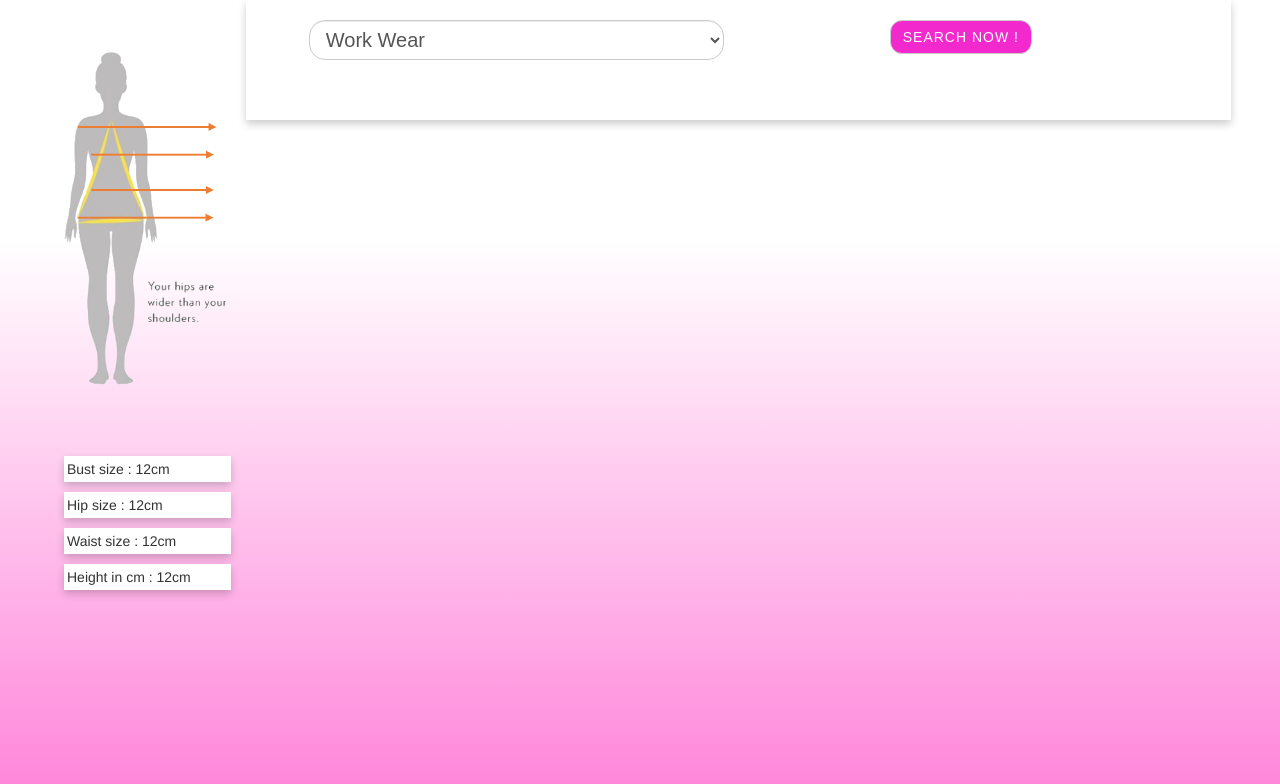
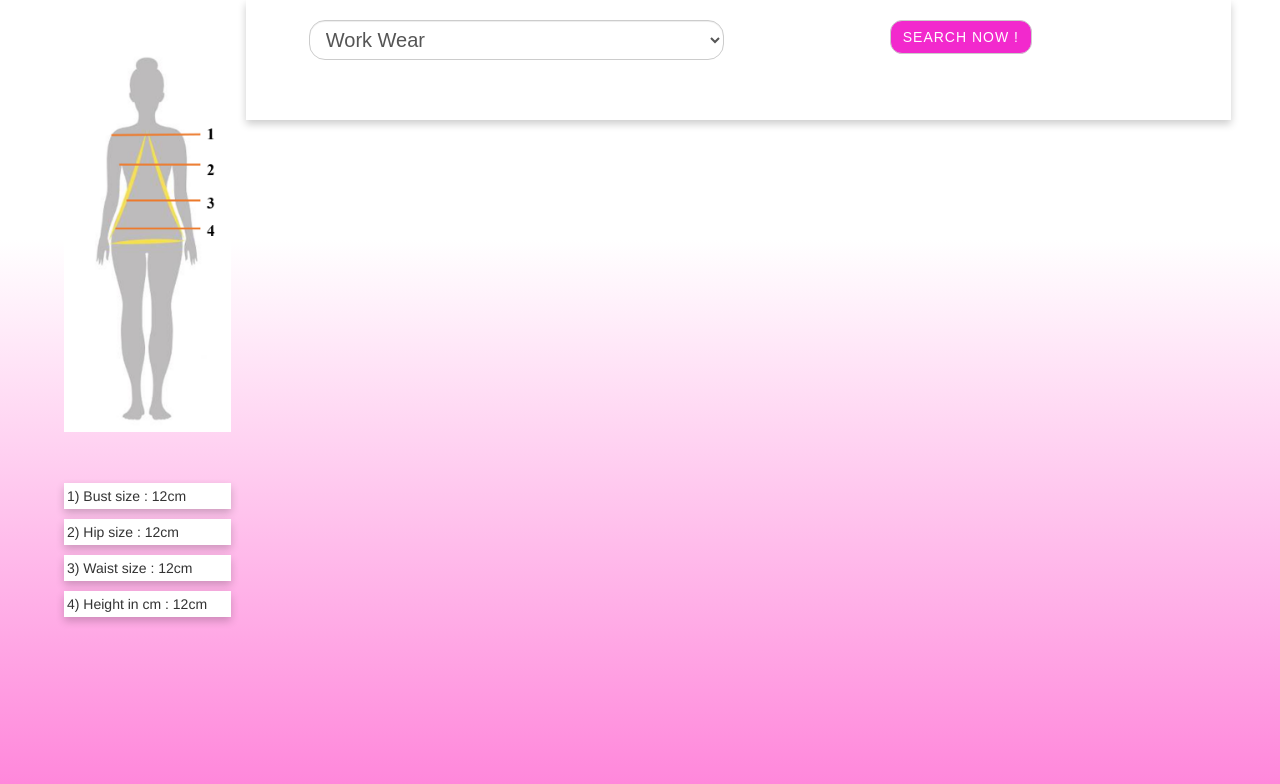
Before and after one commit to vinodhan16/fashist, a PHP site: page /search.php in a window 1280 px wide. Shown: the top 784 px of the page. Run offline with PHP 8.4, Linux system fonts and the light colour scheme.

Commit message:
ddd
dddd

```diff
--- a/search.php
+++ b/search.php
@@ -16,7 +16,7 @@
   <div class="products container1">
     <div class="row">
       <div class="col-md-2">
-            <img class="demo hidden-xs hidden-sm" src="assets/images/demo.png">
+            <img class="demo hidden-xs hidden-sm" src="assets/images/triangle.png">
 
           <div class="row ">
               <div class="col-xs-6">
@@ -25,16 +25,16 @@
               <div class="col-xs-6 col-md-12">
                   <div class="topper">
               <div class="card pad">
-                  <p class="paddy">Bust size : 12cm</p>
+                  <p class="paddy">1) Bust size : 12cm</p>
                   </div>
                         <div class="card pad">
-                  <p class="paddy">Hip size : 12cm</p>
+                  <p class="paddy">2) Hip size : 12cm</p>
                   </div>
                         <div class="card pad">
-                  <p class="paddy">Waist size : 12cm</p>
+                  <p class="paddy">3) Waist size : 12cm</p>
                   </div>
                         <div class="card pad">
-                  <p class="paddy">Height in cm : 12cm</p>
+                  <p class="paddy">4) Height in cm : 12cm</p>
                   </div>
               </div></div>
               </div>
```
Also changed, not shown: assets/images/bs-inverted triangle-site.png (added), assets/images/bs-rectangle-site.png (added), assets/images/triangle.png (added).
